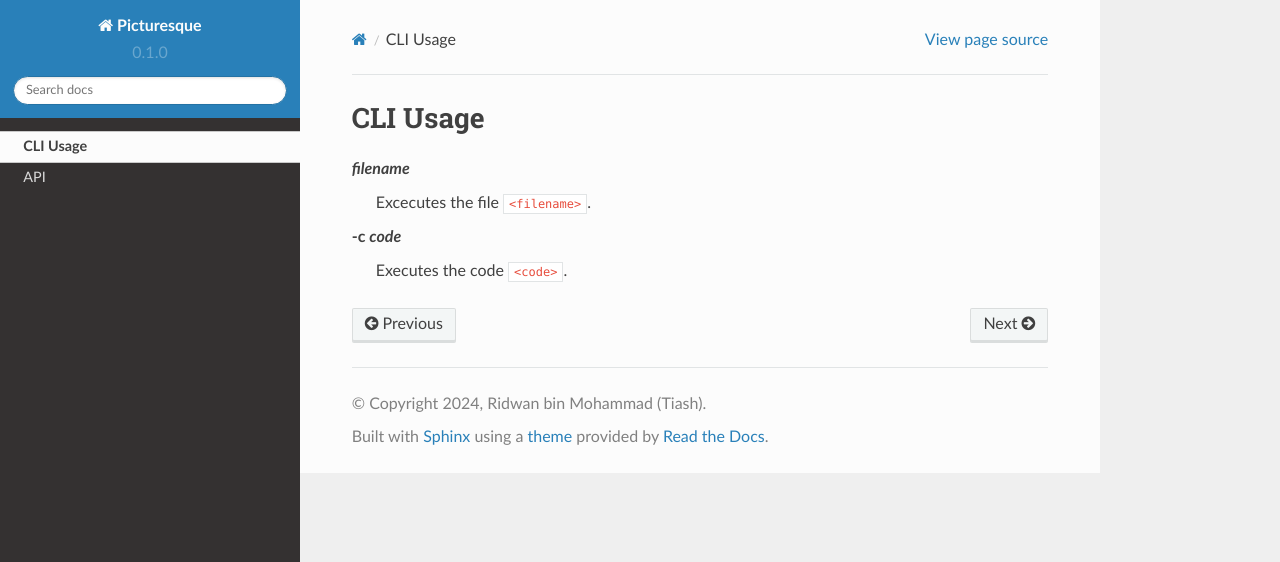
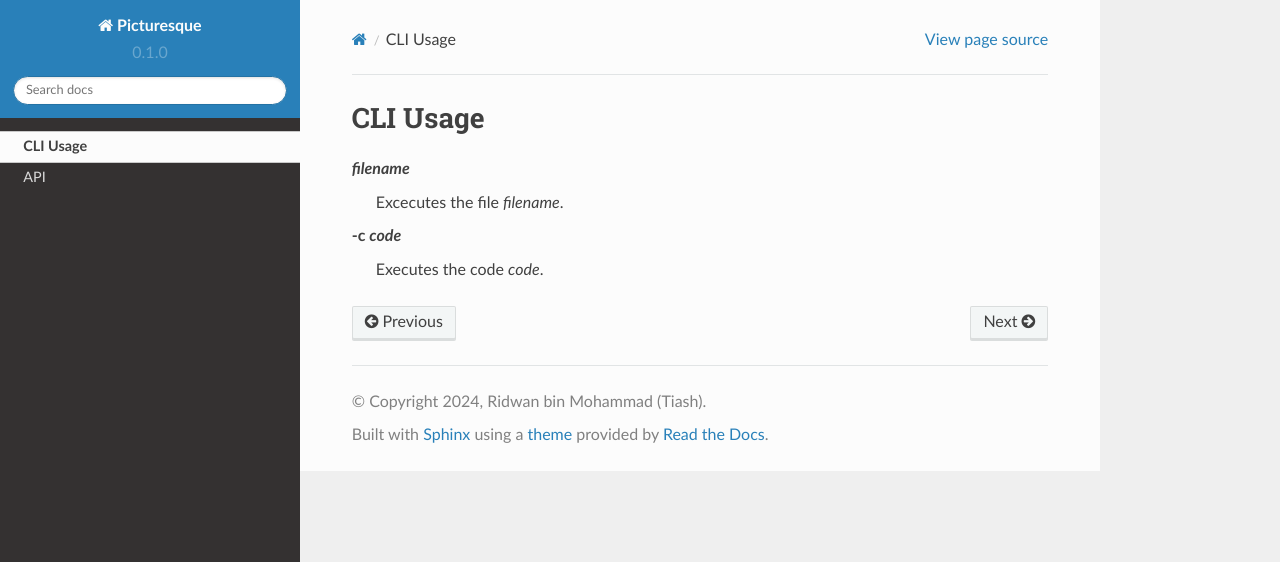
Before and after one commit to tiashDev/pic-docs, a Sphinx documentation site: the page built from docs/source/usage.rst, in a window 1280 px wide. Shown: the top 562 px of the page. Built offline with Sphinx 7.4.7 and the Read the Docs theme 2.0.0, drawn with Linux system fonts in a browser that asks for light colours; part of the change alters nothing that is shown.

```diff
--- a/docs/source/usage.rst
+++ b/docs/source/usage.rst
@@ -2,7 +2,7 @@ CLI Usage
 =========
 
 *filename*
-     Excecutes the file ``<filename>``.
+     Excecutes the file *filename*.
 
 -c *code*
-     Executes the code ``<code>``.
+     Executes the code *code*.
```
